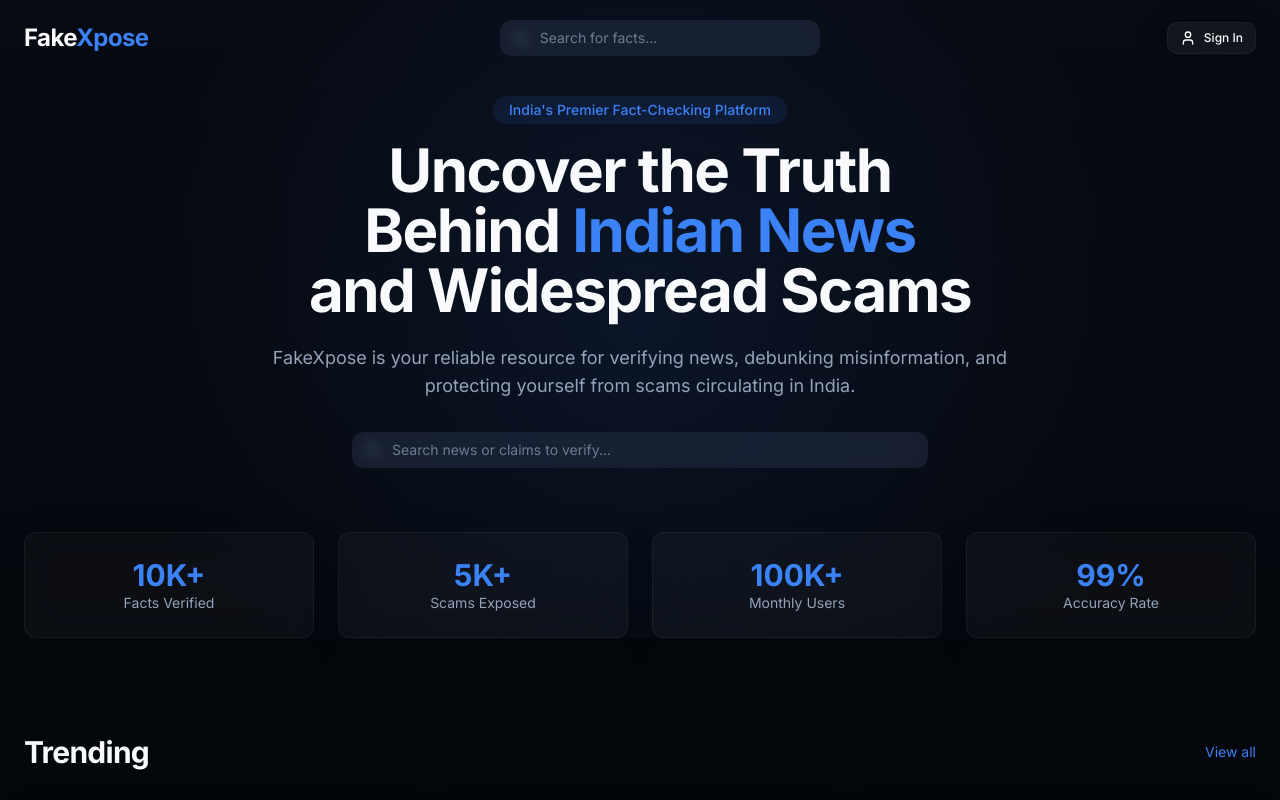
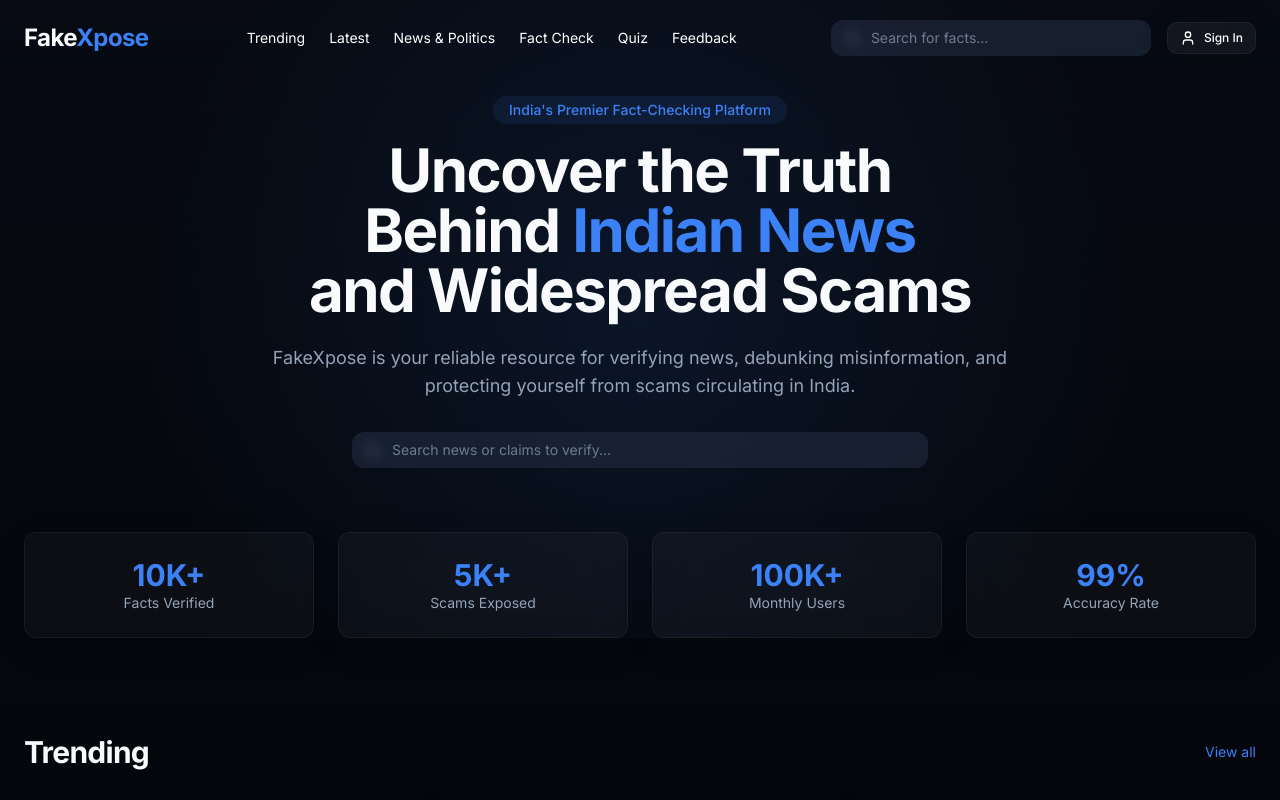
Before and after one commit to hypergroot/fakexpose-hub-84, a React (Vite) app: page / in a window 1280 px wide. Shown: the top 800 px of the page. Built offline with nearby package versions, Linux system fonts and the light colour scheme; grey boxes are pictures that could not be loaded.

Commit message:
Add section navigation to homepage
Adds navigation links to the homepage, allowing users to quickly jump to specific sections.

```diff
--- a/src/components/layout/Header.tsx
+++ b/src/components/layout/Header.tsx
@@ -19,6 +19,14 @@ export function Header() {
     return () => window.removeEventListener("scroll", handleScroll);
   }, []);
 
+  const scrollToSection = (id: string) => {
+    const element = document.getElementById(id);
+    if (element) {
+      element.scrollIntoView({ behavior: "smooth" });
+      setIsMenuOpen(false);
+    }
+  };
+
   return (
     <header
       className={cn(
@@ -37,6 +45,28 @@ export function Header() {
           </a>
         </FadeIn>
 
+        <div className="hidden md:flex md:items-center md:space-x-6">
+          <button onClick={() => scrollToSection("trending")} className="text-sm text-white hover:text-fakexpose-blue transition-colors">
+            Trending
+          </button>
+          <button onClick={() => scrollToSection("latest")} className="text-sm text-white hover:text-fakexpose-blue transition-colors">
+            Latest
+          </button>
+          <button onClick={() => scrollToSection("politics")} className="text-sm text-white hover:text-fakexpose-blue transition-colors">
+            News & Politics
+          </button>
+          <button onClick={() => scrollToSection("factcheck")} className="text-sm text-white hover:text-fakexpose-blue transition-colors">
+            Fact Check
+          </button>
+          <button onClick={() => scrollToSection("quiz")} className="text-sm text-white hover:text-fakexpose-blue transition-colors">
+            Quiz
+          </button>
+          <button onClick={() => scrollToSection("feedback")} className="text-sm text-white hover:text-fakexpose-blue transition-colors">
+            Feedback
+          </button>
+        </div>
+
+        <div className="flex items-center gap-4">
           <FadeIn delay={300} className="hidden md:block">
             <SearchBar className="w-60 lg:w-80" />
           </FadeIn>
@@ -55,6 +85,7 @@ export function Header() {
             {isMenuOpen ? <X size={24} /> : <MenuIcon size={24} />}
           </button>
         </div>
+      </div>
 
       {/* Mobile menu */}
       <div
@@ -67,9 +98,12 @@ export function Header() {
           <SearchBar />
         </div>
         <nav className="flex flex-col space-y-4">
-          <a href="/fact-check" className="nav-link">Fact Check</a>
-          <a href="/quiz" className="nav-link">Quiz</a>
-          <a href="/feedback" className="nav-link">Feedback</a>
+          <button onClick={() => scrollToSection("trending")} className="text-left text-white hover:text-fakexpose-blue transition-colors">Trending</button>
+          <button onClick={() => scrollToSection("latest")} className="text-left text-white hover:text-fakexpose-blue transition-colors">Latest</button>
+          <button onClick={() => scrollToSection("politics")} className="text-left text-white hover:text-fakexpose-blue transition-colors">News & Politics</button>
+          <button onClick={() => scrollToSection("factcheck")} className="text-left text-white hover:text-fakexpose-blue transition-colors">Fact Check</button>
+          <button onClick={() => scrollToSection("quiz")} className="text-left text-white hover:text-fakexpose-blue transition-colors">Quiz</button>
+          <button onClick={() => scrollToSection("feedback")} className="text-left text-white hover:text-fakexpose-blue transition-colors">Feedback</button>
           <Button variant="glassmorphic">
             <User className="mr-2 h-4 w-4" />
             Sign In
--- a/src/pages/Index.tsx
+++ b/src/pages/Index.tsx
@@ -87,12 +87,24 @@ const Index = () => {
 
       <main className="flex-1">
         <HeroSection />
+        <div id="trending">
           <ArticleGrid title="Trending" articles={trendingArticles} />
+        </div>
+        <div id="latest">
           <ArticleGrid title="Latest" articles={latestArticles} className="bg-fakexpose-charcoal" />
+        </div>
+        <div id="politics">
           <ArticleGrid title="News & Politics" articles={politicsArticles} />
+        </div>
+        <div id="factcheck">
           <FactCheckSection />
+        </div>
+        <div id="quiz">
           <QuizSection />
+        </div>
+        <div id="feedback">
           <FeedbackSection />
+        </div>
       </main>
 
       <Footer />
```
Lines whose indentation alone changed are shown as unchanged.
